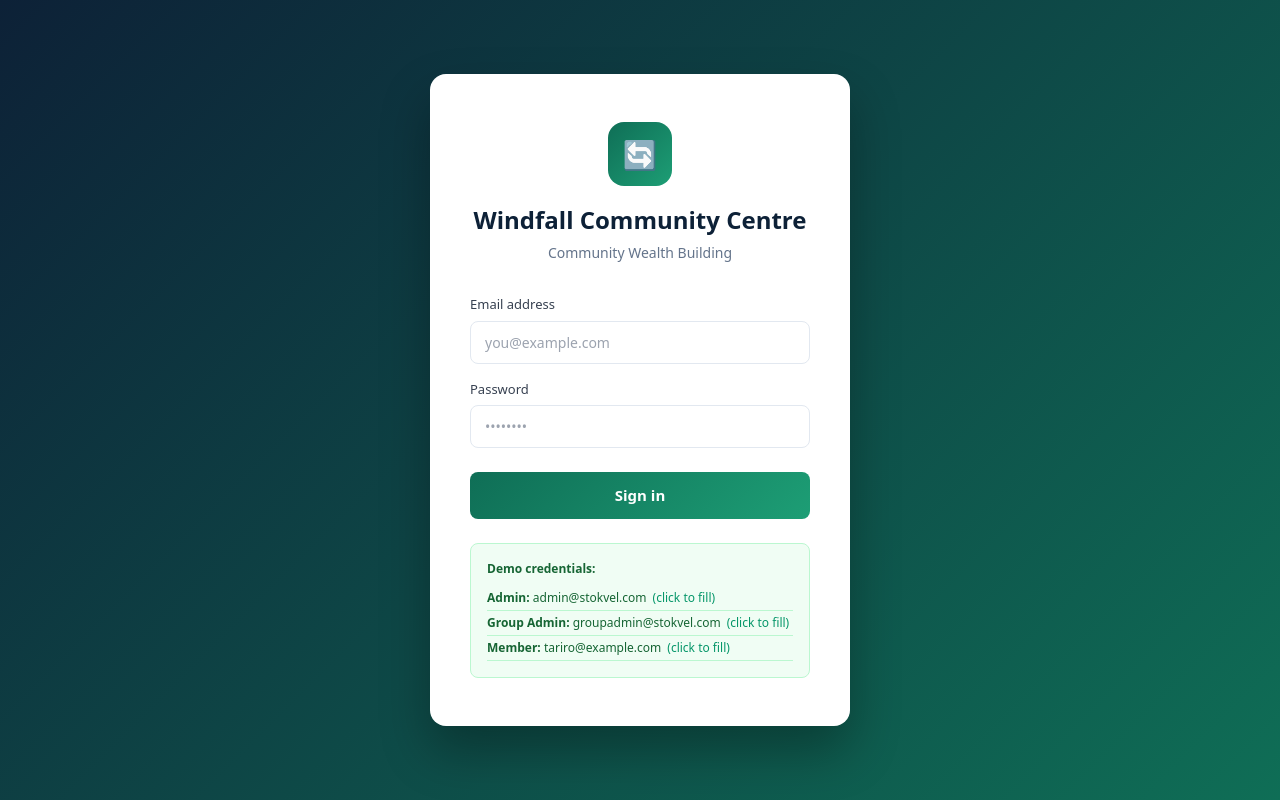
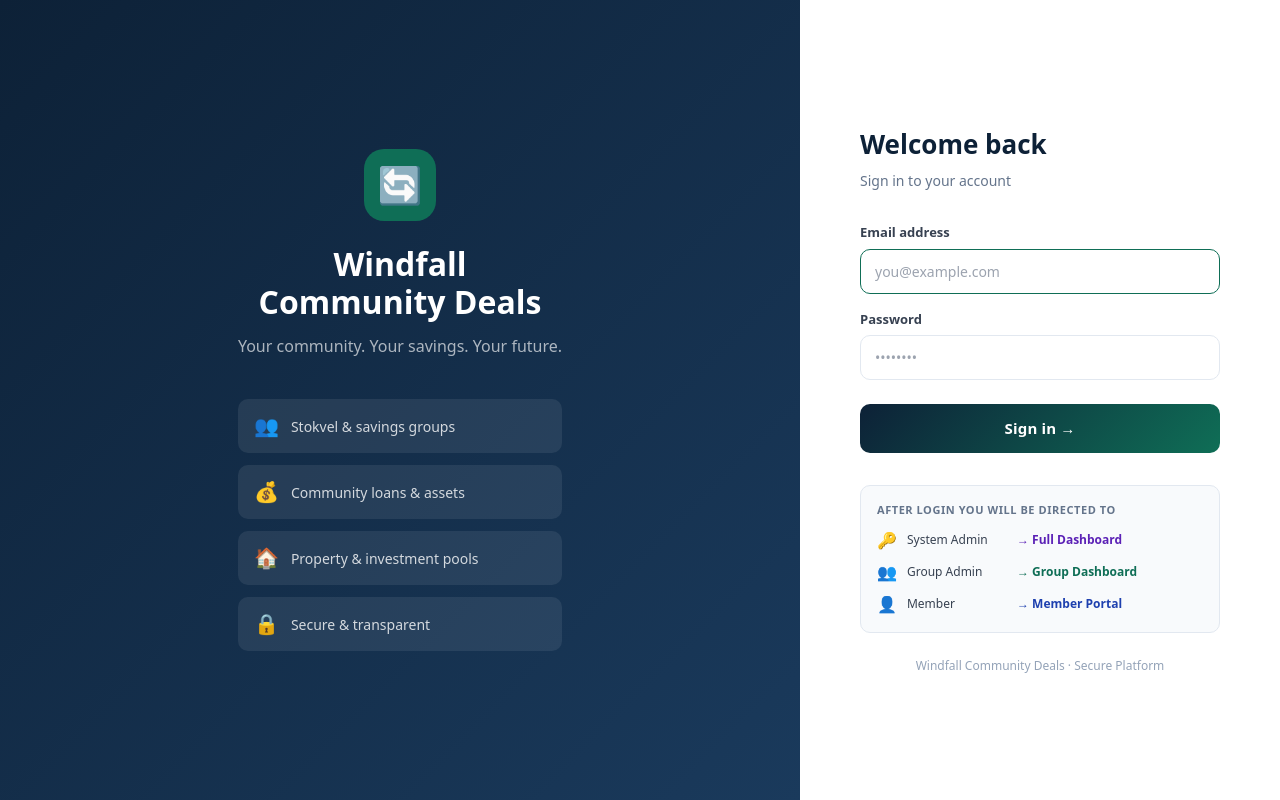
Before and after one commit to Ronald-Mpofu/stokvel, a Next.js app: page /login in a window 1280 px wide. Built offline with nearby package versions, Linux system fonts and the light colour scheme; no server answers.

Commit message:
feat: auth middleware — role-based routing for admin vs member

```diff
--- a/src/app/login/page.tsx
+++ b/src/app/login/page.tsx
@@ -1,163 +1,172 @@
+// src/app/login/page.tsx — role-aware redirect after login
 'use client'
-import { useState } from 'react'
-import { useRouter } from 'next/navigation'
+import { useState, useEffect } from 'react'
+import { useRouter, useSearchParams } from 'next/navigation'
+
+const TEAL = '#0F6E56'
+const NAVY = '#0D2137'
+
+const ADMIN_ROLES = ['SYSTEM_ADMIN', 'NATIONAL_ADMIN', 'GROUP_ADMIN', 'TREASURER', 'INVESTMENT_MANAGER', 'AUDITOR']
 
 export default function LoginPage() {
-  const router = useRouter()
-  const [email, setEmail] = useState('')
+  const router       = useRouter()
+  const searchParams = useSearchParams()
+  const redirectTo   = searchParams.get('redirect')
+
+  const [email, setEmail]       = useState('')
   const [password, setPassword] = useState('')
-  const [error, setError] = useState('')
-  const [loading, setLoading] = useState(false)
+  const [loading, setLoading]   = useState(false)
+  const [error, setError]       = useState('')
+  const [checking, setChecking] = useState(true)
+
+  // If already logged in redirect immediately
+  useEffect(() => {
+    fetch('/api/auth/me').then(r => r.json()).then(d => {
+      if (d.success && d.data && !d.dev) {
+        const role = d.data.role
+        if (redirectTo && !redirectTo.startsWith('/login')) {
+          router.replace(redirectTo)
+        } else if (ADMIN_ROLES.includes(role)) {
+          router.replace('/dashboard')
+        } else {
+          router.replace('/portal')
+        }
+      }
+    }).catch(() => {}).finally(() => setChecking(false))
+  }, [])
 
   async function handleLogin(e: React.FormEvent) {
     e.preventDefault()
-    setLoading(true)
-    setError('')
+    setLoading(true); setError('')
+
     try {
-      const res = await fetch('/api/auth/login', {
+      const res  = await fetch('/api/auth/login', {
         method: 'POST',
         headers: { 'Content-Type': 'application/json' },
-        body: JSON.stringify({ email, password }),
+        body: JSON.stringify({ email: email.trim().toLowerCase(), password }),
       })
       const data = await res.json()
-      if (data.success) {
+
+      if (!data.success) {
+        setError(data.error || 'Login failed')
+        setLoading(false)
+        return
+      }
+
+      // ── Role-based redirect ───────────────────────────────
+      const role = data.data?.user?.role
+      if (redirectTo && !redirectTo.startsWith('/login')) {
+        router.push(redirectTo)
+      } else if (ADMIN_ROLES.includes(role)) {
         router.push('/dashboard')
       } else {
-        setError(data.error || 'Login failed')
+        // MEMBER → portal
+        router.push('/portal')
       }
+
     } catch {
       setError('Network error. Please try again.')
-    } finally {
       setLoading(false)
     }
   }
 
+  if (checking) {
+    return (
+      <div style={{ height:'100vh', display:'flex', alignItems:'center', justifyContent:'center', background:'#F8FAFC' }}>
+        <div style={{ fontSize:'24px' }}>⏳</div>
+      </div>
+    )
+  }
+
   return (
-    <div style={{
-      minHeight: '100vh',
-      background: 'linear-gradient(135deg, #0D2137 0%, #0F6E56 100%)',
-      display: 'flex',
-      alignItems: 'center',
-      justifyContent: 'center',
-      padding: '20px',
-      fontFamily: 'system-ui, sans-serif',
-    }}>
-      <div style={{
-        background: 'white',
-        borderRadius: '16px',
-        padding: '48px 40px',
-        width: '100%',
-        maxWidth: '420px',
-        boxShadow: '0 25px 50px rgba(0,0,0,0.3)',
-      }}>
-        {/* Logo */}
-        <div style={{ textAlign: 'center', marginBottom: '32px' }}>
-          <div style={{
-            width: '64px', height: '64px',
-            background: 'linear-gradient(135deg, #0F6E56, #1D9E75)',
-            borderRadius: '16px',
-            display: 'flex', alignItems: 'center', justifyContent: 'center',
-            margin: '0 auto 16px',
-            fontSize: '28px',
-          }}>🔄</div>
-          <h1 style={{ fontSize: '24px', fontWeight: '700', color: '#0D2137', margin: '0 0 4px' }}>
-            Windfall Community Centre
-          </h1>
-          <p style={{ color: '#64748B', fontSize: '14px', margin: 0 }}>
-            Community Wealth Building
-          </p>
+    <div style={{ minHeight:'100vh', display:'flex', fontFamily:'system-ui, sans-serif', background:'#F8FAFC' }}>
+
+      {/* Left panel — branding */}
+      <div style={{ flex:1, background:`linear-gradient(135deg, ${NAVY} 0%, #1A3A5C 100%)`, display:'flex', flexDirection:'column', alignItems:'center', justifyContent:'center', padding:'48px', minHeight:'100vh' }}>
+        <div style={{ maxWidth:'400px', textAlign:'center' }}>
+          <div style={{ width:'72px', height:'72px', background:TEAL, borderRadius:'20px', display:'flex', alignItems:'center', justifyContent:'center', fontSize:'36px', margin:'0 auto 24px' }}>🔄</div>
+          <h1 style={{ fontSize:'32px', fontWeight:'800', color:'white', margin:'0 0 12px', lineHeight:1.2 }}>Windfall<br/>Community Deals</h1>
+          <p style={{ fontSize:'16px', color:'rgba(255,255,255,0.65)', margin:'0 0 40px', lineHeight:1.6 }}>Your community. Your savings. Your future.</p>
+          <div style={{ display:'flex', flexDirection:'column', gap:'12px' }}>
+            {[
+              { icon:'👥', text:'Stokvel & savings groups' },
+              { icon:'💰', text:'Community loans & assets' },
+              { icon:'🏠', text:'Property & investment pools' },
+              { icon:'🔒', text:'Secure & transparent' },
+            ].map(f => (
+              <div key={f.text} style={{ display:'flex', alignItems:'center', gap:'12px', background:'rgba(255,255,255,0.08)', borderRadius:'10px', padding:'12px 16px' }}>
+                <span style={{ fontSize:'20px' }}>{f.icon}</span>
+                <span style={{ fontSize:'14px', color:'rgba(255,255,255,0.8)', fontWeight:'500' }}>{f.text}</span>
+              </div>
+            ))}
+          </div>
         </div>
+      </div>
 
-        {/* Form */}
-        <form onSubmit={handleLogin}>
-          <div style={{ marginBottom: '16px' }}>
-            <label style={{ display: 'block', fontSize: '13px', fontWeight: '500', color: '#374151', marginBottom: '6px' }}>
-              Email address
-            </label>
-            <input
-              type="email"
-              value={email}
-              onChange={e => setEmail(e.target.value)}
-              placeholder="you@example.com"
-              required
-              style={{
-                width: '100%', padding: '10px 14px',
-                border: '1.5px solid #E2E8F0', borderRadius: '8px',
-                fontSize: '14px', outline: 'none',
-                boxSizing: 'border-box',
-              }}
-            />
-          </div>
-
-          <div style={{ marginBottom: '24px' }}>
-            <label style={{ display: 'block', fontSize: '13px', fontWeight: '500', color: '#374151', marginBottom: '6px' }}>
-              Password
-            </label>
-            <input
-              type="password"
-              value={password}
-              onChange={e => setPassword(e.target.value)}
-              placeholder="••••••••"
-              required
-              style={{
-                width: '100%', padding: '10px 14px',
-                border: '1.5px solid #E2E8F0', borderRadius: '8px',
-                fontSize: '14px', outline: 'none',
-                boxSizing: 'border-box',
-              }}
-            />
-          </div>
+      {/* Right panel — login form */}
+      <div style={{ width:'480px', display:'flex', flexDirection:'column', alignItems:'center', justifyContent:'center', padding:'48px', background:'white' }}>
+        <div style={{ width:'100%', maxWidth:'360px' }}>
+          <h2 style={{ fontSize:'26px', fontWeight:'700', color:NAVY, margin:'0 0 6px' }}>Welcome back</h2>
+          <p style={{ fontSize:'14px', color:'#64748B', margin:'0 0 32px' }}>Sign in to your account</p>
 
           {error && (
-            <div style={{
-              background: '#FEF2F2', border: '1px solid #FECACA',
-              borderRadius: '8px', padding: '10px 14px',
-              color: '#991B1B', fontSize: '13px', marginBottom: '16px',
-            }}>
-              {error}
+            <div style={{ background:'#FEF2F2', border:'1px solid #FECACA', borderRadius:'10px', padding:'12px 16px', marginBottom:'20px', color:'#991B1B', fontSize:'13px', display:'flex', alignItems:'center', gap:'8px' }}>
+              ❌ {error}
             </div>
           )}
 
-          <button
-            type="submit"
-            disabled={loading}
-            style={{
-              width: '100%', padding: '12px',
-              background: loading ? '#94A3B8' : 'linear-gradient(135deg, #0F6E56, #1D9E75)',
-              color: 'white', border: 'none', borderRadius: '8px',
-              fontSize: '15px', fontWeight: '600', cursor: loading ? 'not-allowed' : 'pointer',
-            }}
-          >
-            {loading ? 'Signing in...' : 'Sign in'}
-          </button>
-        </form>
+          <form onSubmit={handleLogin}>
+            <div style={{ marginBottom:'16px' }}>
+              <label style={{ display:'block', fontSize:'13px', fontWeight:'600', color:'#374151', marginBottom:'6px' }}>Email address</label>
+              <input
+                type="email" value={email} onChange={e => setEmail(e.target.value)}
+                placeholder="you@example.com" required autoComplete="email" autoFocus
+                style={{ width:'100%', padding:'11px 14px', border:'1.5px solid #E2E8F0', borderRadius:'10px', fontSize:'14px', outline:'none', boxSizing:'border-box' as any, transition:'border-color 0.15s' }}
+                onFocus={e => e.target.style.borderColor = TEAL}
+                onBlur={e => e.target.style.borderColor = '#E2E8F0'}
+              />
+            </div>
 
-        {/* Demo credentials */}
-        <div style={{
-          marginTop: '24px', padding: '16px',
-          background: '#F0FDF4', borderRadius: '8px',
-          border: '1px solid #BBF7D0',
-        }}>
-          <p style={{ fontSize: '12px', fontWeight: '600', color: '#166534', margin: '0 0 8px' }}>
-            Demo credentials:
+            <div style={{ marginBottom:'24px' }}>
+              <label style={{ display:'block', fontSize:'13px', fontWeight:'600', color:'#374151', marginBottom:'6px' }}>Password</label>
+              <input
+                type="password" value={password} onChange={e => setPassword(e.target.value)}
+                placeholder="••••••••" required autoComplete="current-password"
+                style={{ width:'100%', padding:'11px 14px', border:'1.5px solid #E2E8F0', borderRadius:'10px', fontSize:'14px', outline:'none', boxSizing:'border-box' as any, transition:'border-color 0.15s' }}
+                onFocus={e => e.target.style.borderColor = TEAL}
+                onBlur={e => e.target.style.borderColor = '#E2E8F0'}
+              />
+            </div>
+
+            <button type="submit" disabled={loading}
+              style={{ width:'100%', padding:'13px', border:'none', borderRadius:'10px', fontSize:'15px', fontWeight:'600', cursor:loading?'not-allowed':'pointer',
+                background: loading ? '#94A3B8' : `linear-gradient(135deg, ${NAVY}, ${TEAL})`,
+                color:'white', transition:'opacity 0.15s', letterSpacing:'0.01em' }}>
+              {loading ? '⏳ Signing in...' : 'Sign in →'}
+            </button>
+          </form>
+
+          {/* Role guide */}
+          <div style={{ marginTop:'32px', padding:'16px', background:'#F8FAFC', borderRadius:'10px', border:'1px solid #E2E8F0' }}>
+            <div style={{ fontSize:'11px', fontWeight:'600', color:'#64748B', marginBottom:'10px', textTransform:'uppercase', letterSpacing:'0.05em' }}>After login you will be directed to</div>
+            <div style={{ display:'flex', flexDirection:'column', gap:'8px' }}>
+              {[
+                { role:'System Admin',  icon:'🔑', dest:'Full Dashboard',   color:'#5B21B6' },
+                { role:'Group Admin',   icon:'👥', dest:'Group Dashboard',  color:TEAL },
+                { role:'Member',        icon:'👤', dest:'Member Portal',    color:'#1E40AF' },
+              ].map(r => (
+                <div key={r.role} style={{ display:'flex', alignItems:'center', gap:'10px', fontSize:'12px' }}>
+                  <span style={{ fontSize:'16px' }}>{r.icon}</span>
+                  <span style={{ color:'#374151', fontWeight:'500', minWidth:'100px' }}>{r.role}</span>
+                  <span style={{ color:r.color, fontWeight:'600' }}>→ {r.dest}</span>
+                </div>
+              ))}
+            </div>
+          </div>
+
+          <p style={{ textAlign:'center', fontSize:'12px', color:'#94A3B8', marginTop:'24px' }}>
+            Windfall Community Deals · Secure Platform
           </p>
-          {[
-            ['Admin', 'admin@stokvel.com', 'Admin@12345'],
-            ['Group Admin', 'groupadmin@stokvel.com', 'Admin@12345'],
-            ['Member', 'tariro@example.com', 'Member@12345'],
-          ].map(([role, em, pw]) => (
-            <div
-              key={role}
-              onClick={() => { setEmail(em); setPassword(pw) }}
-              style={{
-                fontSize: '12px', color: '#166534', cursor: 'pointer',
-                padding: '3px 0', borderBottom: '1px solid #BBF7D0',
-              }}
-            >
-              <strong>{role}:</strong> {em}
-              <span style={{ color: '#059669', marginLeft: '6px' }}>(click to fill)</span>
-            </div>
-          ))}
         </div>
       </div>
     </div>
```
Also changed, not shown: src/middleware.ts (added, +140 -0 lines).
